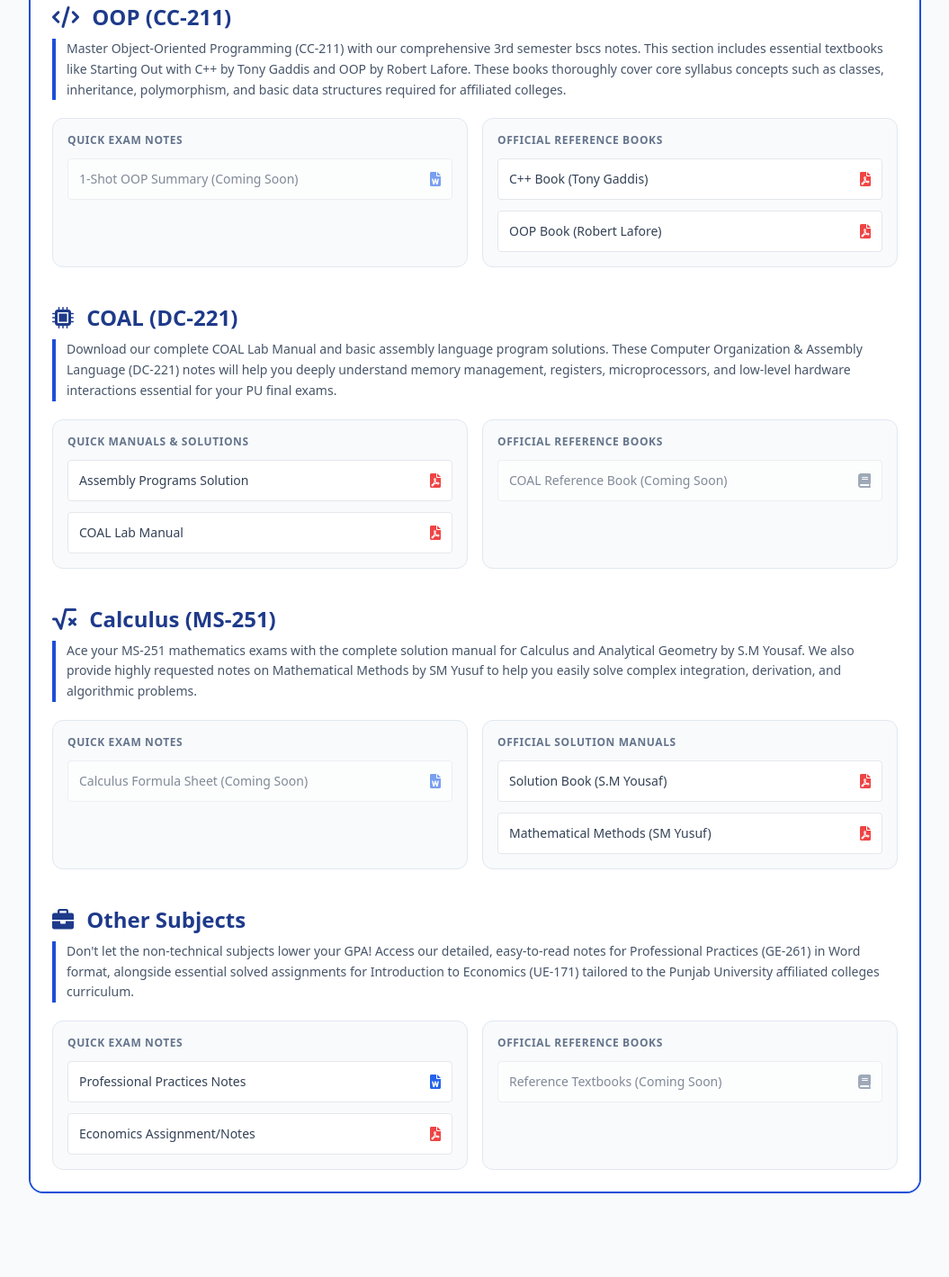
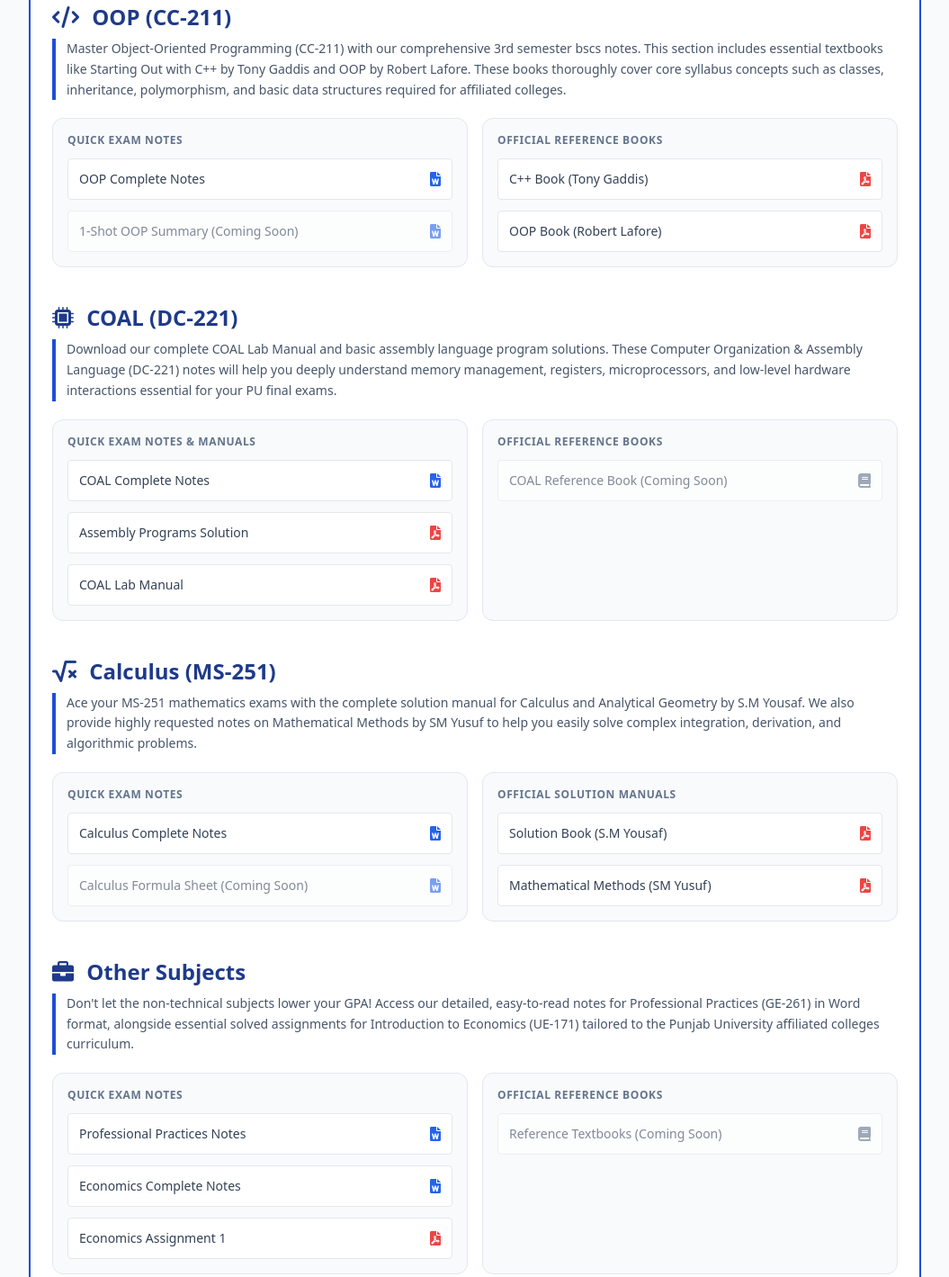
Before and after one commit to sheri-khan/Bscs-sem3_pu, a plain HTML site: page notes.html in a window 1280 px wide. Shown: the part 773-2192 px from the top of the page at 90% size, without its empty margins (112-1167 px from the left). Before the commit the page ends 2139 px from the top, so only its background shows below. Drawn offline with nearby package versions, Linux system fonts and the light colour scheme.

Commit message:
update 3rd semester notes

```diff
--- a/notes.html
+++ b/notes.html
@@ -684,6 +684,10 @@
                             <div class="bg-slate-50 p-4 rounded-xl border border-slate-200">
                                 <h4 class="text-xs font-bold text-slate-500 uppercase tracking-wider mb-3">Quick Exam Notes</h4>
                                 <div class="space-y-3">
+                                    <a href="pdfs/semester-notes/semester-3/Object_Oriented_Programming.docx" target="_blank" class="flex items-center justify-between p-3 bg-white rounded border hover:border-brand transition group/link">
+                                        <span class="text-sm font-medium text-slate-700">OOP Complete Notes</span>
+                                        <i class="fas fa-file-word text-blue-600"></i>
+                                    </a>
                                      <a href="#" class="flex items-center justify-between p-3 bg-white rounded border hover:border-brand transition group/link opacity-60">
                                         <span class="text-sm font-medium text-slate-700">1-Shot OOP Summary (Coming Soon)</span>
                                         <i class="fas fa-file-word text-blue-600"></i>
@@ -715,8 +719,12 @@
 
                         <div class="grid md:grid-cols-2 gap-4">
                             <div class="bg-slate-50 p-4 rounded-xl border border-slate-200">
-                                <h4 class="text-xs font-bold text-slate-500 uppercase tracking-wider mb-3">Quick Manuals & Solutions</h4>
+                                <h4 class="text-xs font-bold text-slate-500 uppercase tracking-wider mb-3">Quick Exam Notes & Manuals</h4>
                                 <div class="space-y-3">
+                                    <a href="pdfs/semester-notes/semester-3/Computer_Organization_Assembly_Language_S.docx" target="_blank" class="flex items-center justify-between p-3 bg-white rounded border hover:border-brand transition group/link">
+                                        <span class="text-sm font-medium text-slate-700">COAL Complete Notes</span>
+                                        <i class="fas fa-file-word text-blue-600"></i>
+                                    </a>
                                     <a href="pdfs/coal/All Assembly Programs Solution.pdf" target="_blank" class="flex items-center justify-between p-3 bg-white rounded border hover:border-brand transition group/link">
                                         <span class="text-sm font-medium text-slate-700">Assembly Programs Solution</span>
                                         <i class="fas fa-file-pdf text-red-500"></i>
@@ -750,6 +758,10 @@
                             <div class="bg-slate-50 p-4 rounded-xl border border-slate-200">
                                 <h4 class="text-xs font-bold text-slate-500 uppercase tracking-wider mb-3">Quick Exam Notes</h4>
                                 <div class="space-y-3">
+                                    <a href="pdfs/semester-notes/semester-3/Calculus_and_Analytical_Geometry.docx" target="_blank" class="flex items-center justify-between p-3 bg-white rounded border hover:border-brand transition group/link">
+                                        <span class="text-sm font-medium text-slate-700">Calculus Complete Notes</span>
+                                        <i class="fas fa-file-word text-blue-600"></i>
+                                    </a>
                                     <a href="#" class="flex items-center justify-between p-3 bg-white rounded border hover:border-brand transition group/link opacity-60">
                                         <span class="text-sm font-medium text-slate-700">Calculus Formula Sheet (Coming Soon)</span>
                                         <i class="fas fa-file-word text-blue-600"></i>
@@ -783,12 +795,16 @@
                             <div class="bg-slate-50 p-4 rounded-xl border border-slate-200">
                                 <h4 class="text-xs font-bold text-slate-500 uppercase tracking-wider mb-3">Quick Exam Notes</h4>
                                 <div class="space-y-3">
-                                    <a href="pdfs/profession/pp notes.docx" target="_blank" class="flex items-center justify-between p-3 bg-white rounded border hover:border-brand transition group/link">
+                                    <a href="pdfs/semester-notes/semester-3/Professional_Practices.docx" target="_blank" class="flex items-center justify-between p-3 bg-white rounded border hover:border-brand transition group/link">
                                         <span class="text-sm font-medium text-slate-700">Professional Practices Notes</span>
                                         <i class="fas fa-file-word text-blue-600"></i>
                                     </a>
+                                    <a href="pdfs/semester-notes/semester-3/Introduction_to_Economics.docx" target="_blank" class="flex items-center justify-between p-3 bg-white rounded border hover:border-brand transition group/link">
+                                        <span class="text-sm font-medium text-slate-700">Economics Complete Notes</span>
+                                        <i class="fas fa-file-word text-blue-600"></i>
+                                    </a>
                                     <a href="pdfs/ecnomics/ecno_assin1.pdf" target="_blank" class="flex items-center justify-between p-3 bg-white rounded border hover:border-brand transition group/link">
-                                        <span class="text-sm font-medium text-slate-700">Economics Assignment/Notes</span>
+                                        <span class="text-sm font-medium text-slate-700">Economics Assignment 1</span>
                                         <i class="fas fa-file-pdf text-red-500"></i>
                                     </a>
                                 </div>
```
Also changed, not shown: 5 other files.
